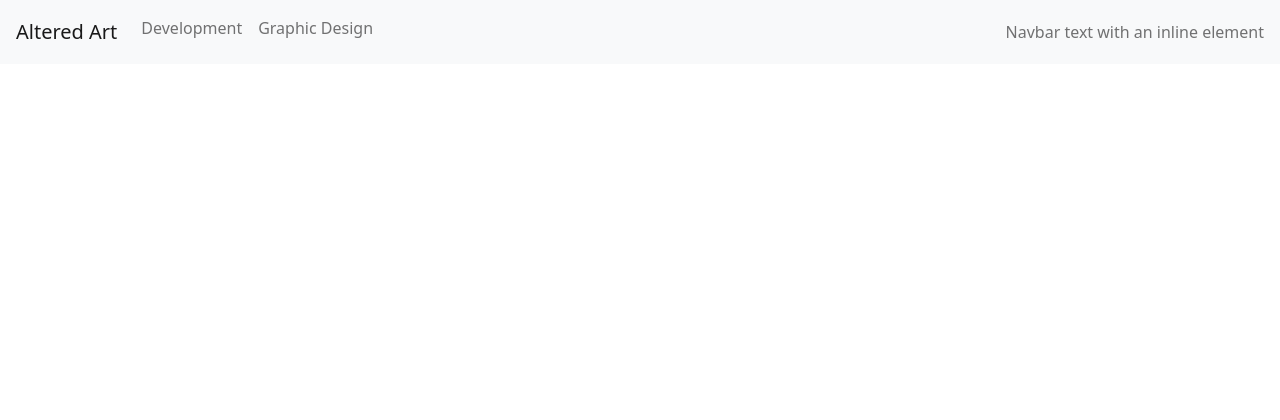
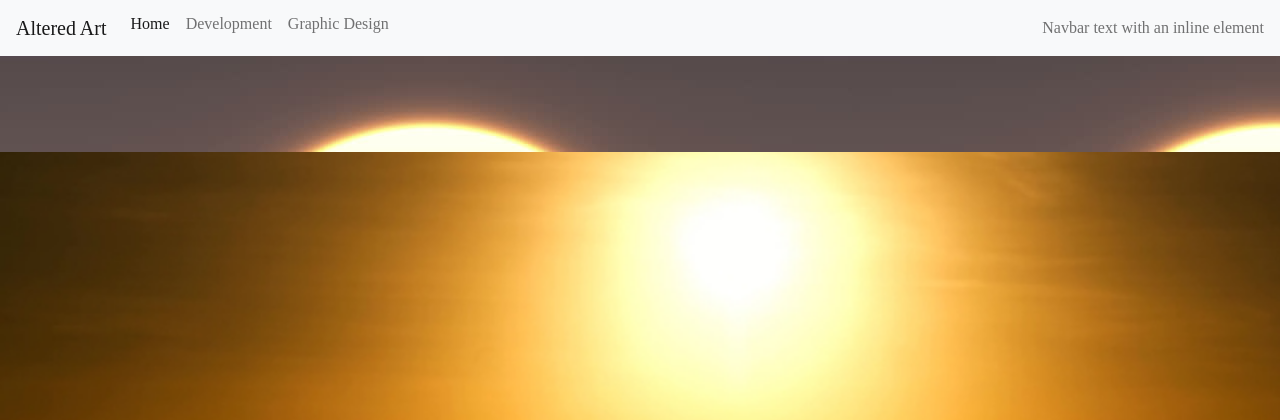
Before and after one commit to AlteredArt/Altered-Art, a PHP site: page / in a window 1280 px wide. Shown: the top 420 px of the page. Run offline with PHP 8.4, Linux system fonts and the light colour scheme; style sheets or scripts are compiled from the project's sources.

Commit message:
conintue

```diff
--- a/css/index.scss
+++ b/css/index.scss
@@ -1,3 +1,4 @@
+
 
 /*--------------------------------------------------------------
 >>> TABLE OF CONTENTS:
--- a/index.html
+++ b/index.html
@@ -11,13 +11,14 @@
 		integrity="sha384-JEW9xMcG8R+pH31jmWH6WWP0WintQrMb4s7ZOdauHnUtxwoG2vI5DkLtS3qm9Ekf"
 		crossorigin="anonymous"></script>
 	<link href="https://fonts.googleapis.com/css2?family=Montserrat:wght@300&display=swap" rel="stylesheet" />
-	<!-- <link rel="stylesheet" href="/css/meyerreset.css"> -->
+	<link rel="stylesheet" href="/css/meyerreset.css">
 	<!-- <link rel="stylesheet" href="/css/ms-css.css"> -->
 	<link rel="stylesheet" href="/css/index.css">
+	<!-- <script src="/js/index.js"></script> -->
 </head>
 
 <body>
-	<!-- <section id="header"> -->
+	<section id="header">
 		<nav class="navbar navbar-expand-lg navbar-light bg-light">
 			<div class="container-fluid">
 				<a class="navbar-brand" href="#">Altered Art</a>
@@ -27,9 +28,9 @@
 				</button>
 				<div class="collapse navbar-collapse" id="navbarText">
 					<ul class="navbar-nav me-auto mb-2 mb-lg-0">
-					<!-- <li class="nav-item">
+						<li class="nav-item">
 							<a class="nav-link active" aria-current="page" href="#">Home</a>
-					</li> -->
+						</li>
 						<li class="nav-item ">
 							<a class="nav-link" href="#">Development</a>
 						</li>
@@ -43,17 +44,15 @@
 				</div>
 			</div>
 		</nav>
-	<!-- </section> -->
+	</section>
 
-	<main id="main">
+	<main id="main" class="bg-image py-5">
 		<section>
-			<div class="box1"></div>
-			<div class="box2"></div>
-			<div class="box3"></div>
+
 		</section>
 	</main>
 
 </body>
-<!-- <script src="js/bootstrap.min.js"></script> -->
+
 
 </html>
```
Also changed, not shown: js/index.js (added, +17 -0 lines), 1 other file. Lines whose indentation alone changed are shown as unchanged.
